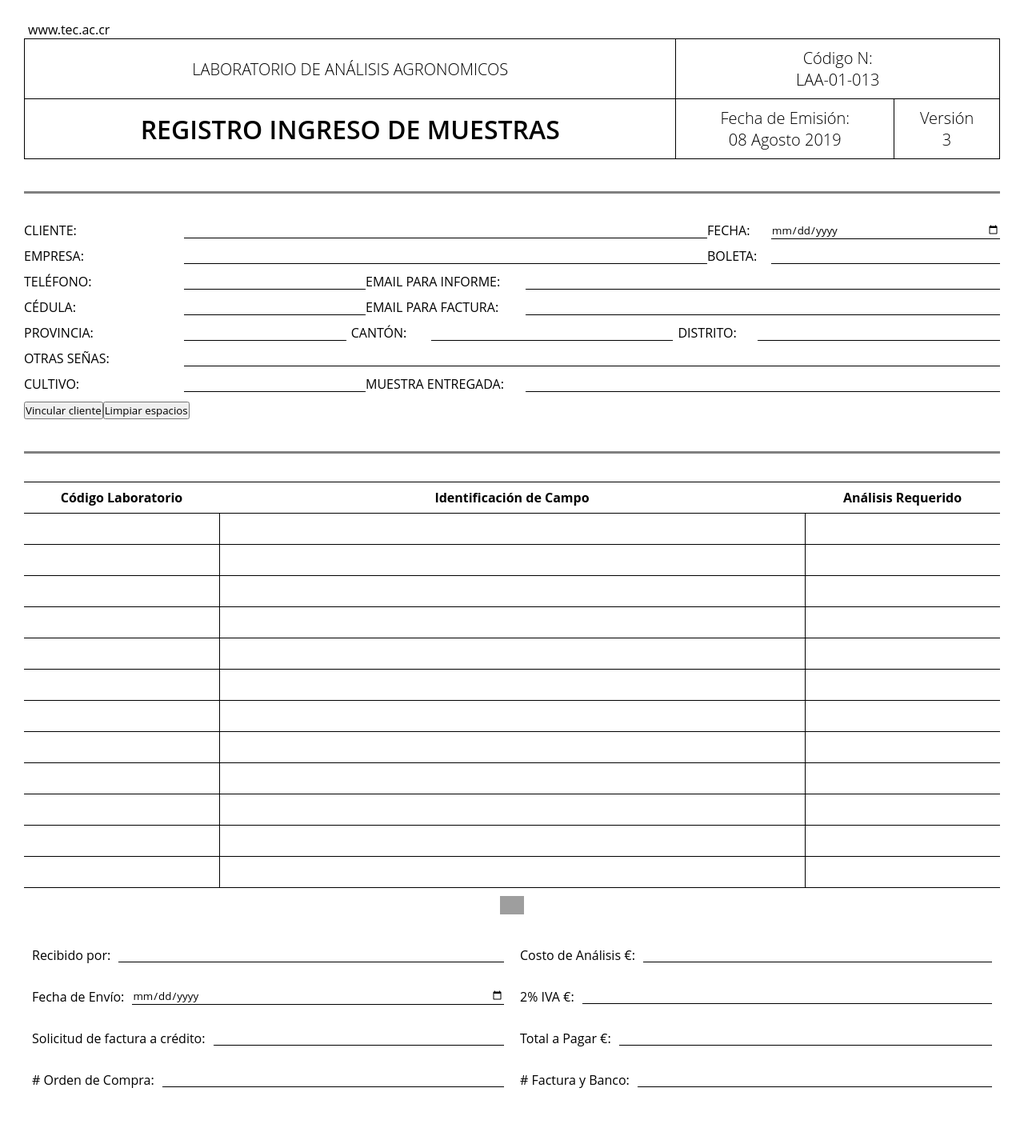
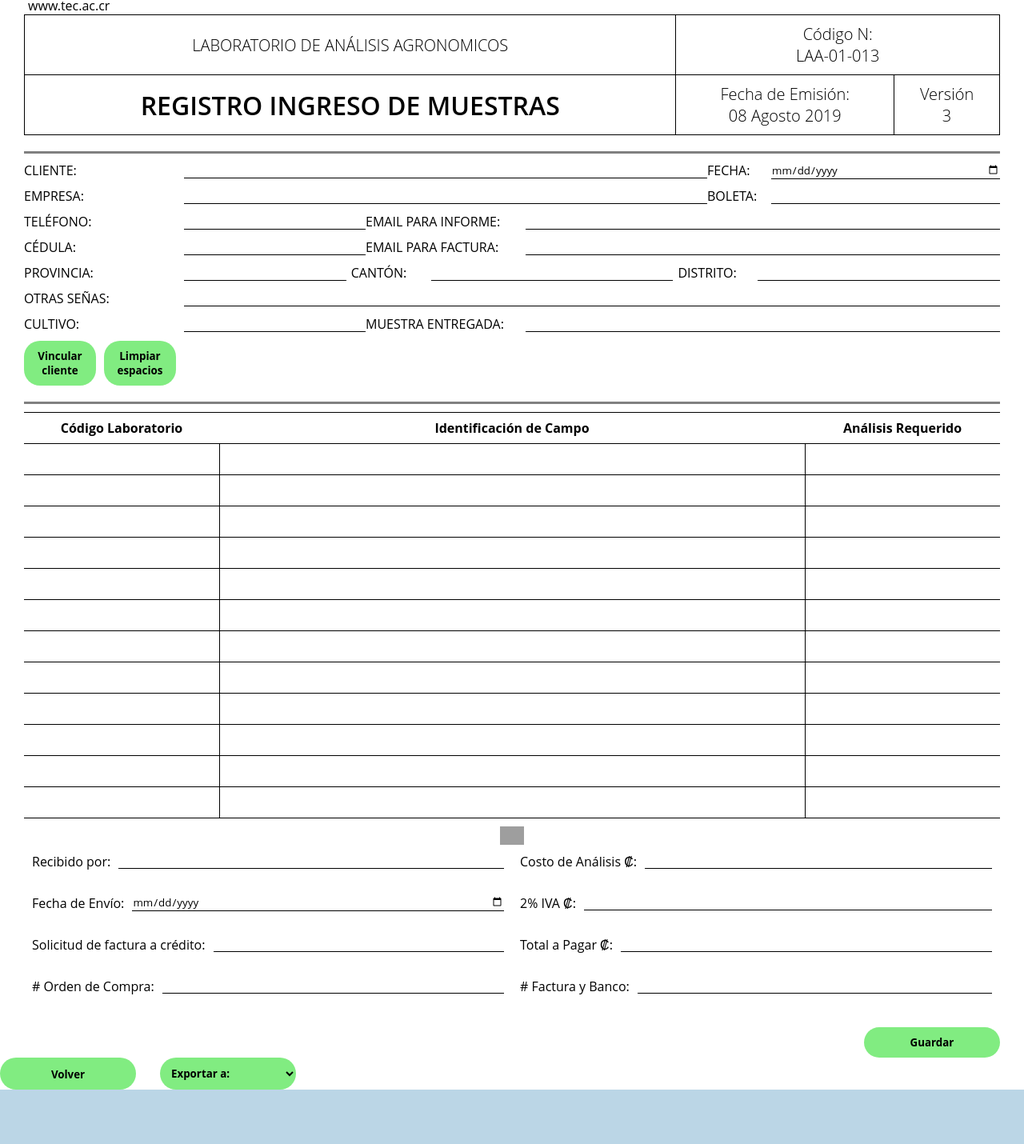
Before and after one commit to Fabricio06/Optimizacion-de-procesos-laboratorio-de-analisis-agronomicos-TEC, a React (Create React App) app in the folder Producto/TEC/Front-End/: page /FormularioIngresoMuestras in a window 1280 px wide. Shown: the part 4-1434 px from the top of the page at 80% size. After the commit the page ends 1366 px from the top, so only its background shows below. Built offline with nearby package versions, Linux system fonts and the light colour scheme; grey boxes are pictures that could not be loaded.

Commit message:
Formularios Terminados

```diff
--- a/Producto/TEC/Front-End/src/components/FormularioIngresoMuestras/FormIngresoMuestraDatosCliente.jsx
+++ b/Producto/TEC/Front-End/src/components/FormularioIngresoMuestras/FormIngresoMuestraDatosCliente.jsx
@@ -1,10 +1,9 @@
-import React, { useEffect } from 'react';
+import React, { useEffect, useState } from 'react';
 import { useNavigate } from 'react-router-dom';
-import { useForm } from 'react-hook-form';
 
 import { obtenerFechaFormateada } from '../../functions/manejo_de_fechas';
 
-const FormIngresoMuestraDatosCliente = ({ register,setValue }) => {
+const FormIngresoMuestraDatosCliente = ({ register,setValue}) => {
 
     const navigate = useNavigate();
 
@@ -57,11 +56,11 @@ const FormIngresoMuestraDatosCliente = ({ register,setValue }) => {
                 {/* Cliente */}
                     <div className="form-row">
                         <label htmlFor="cliente">CLIENTE:</label>
-                        <input
+                        <input required
                             type="text"
                             id="cliente"
                             name="cliente"
-                            {...register('nombre')}
+                            {...register('nombre', { required: 'El nombre es requerido',minLength: 2  })}
                         />
                     </div>
 
@@ -72,7 +71,7 @@ const FormIngresoMuestraDatosCliente = ({ register,setValue }) => {
                             type="date"
                             id="fecha"
                             name="fecha"
-                            {...register('fecha')}
+                            {...register('fecha', { required: 'la fecha es requerida',minLength: 2  })}
                         />
                     </div>
                 </div>
@@ -85,7 +84,7 @@ const FormIngresoMuestraDatosCliente = ({ register,setValue }) => {
                             type="text"
                             id="empresa"
                             name="empresa"
-                            {...register('empresa')}
+                            {...register('empresa', { required: false, minLength: 2 })}
                         />
                     </div>
 
@@ -96,7 +95,7 @@ const FormIngresoMuestraDatosCliente = ({ register,setValue }) => {
                             type="text"
                             id="boleta"
                             name="boleta"
-                            {...register('boleta')}
+                            {...register('boleta', {required:false, minLength: 1, maxLength: 9})}
                         />
                     </div>
                 </div>
@@ -109,7 +108,7 @@ const FormIngresoMuestraDatosCliente = ({ register,setValue }) => {
                             type="number"
                             id="telefono"
                             name="telefono"
-                            {...register('telefono')}
+                            {...register('telefono',{ required: 'El telefono es requerido', minLength: 8, maxLength: 9 })}
                         />
                     </div>
 
@@ -120,7 +119,7 @@ const FormIngresoMuestraDatosCliente = ({ register,setValue }) => {
                             type="email"
                             id="emailInforme"
                             name="emailInforme"
-                            {...register('emailInforme')}
+                            {...register('emailInforme',  { required: true, pattern: /^\S+@\S+\.\S+$/ })}
                         />
                     </div>
 
@@ -134,7 +133,7 @@ const FormIngresoMuestraDatosCliente = ({ register,setValue }) => {
                             type="number"
                             id="cedula"
                             name="cedula"
-                            {...register('cedula')}
+                            {...register('cedula',{ required: 'La cedula es requerida',  minLength: 8, maxLength: 9 })}
                         />
                     </div>
 
@@ -145,7 +144,7 @@ const FormIngresoMuestraDatosCliente = ({ register,setValue }) => {
                             type="email"
                             id="emailFactura"
                             name="emailFactura"
-                            {...register('emailFactura')}
+                            {...register('emailFactura',{ required: true, pattern: /^\S+@\S+\.\S+$/ })}
                         />
                     </div>
                 </div>
@@ -158,7 +157,7 @@ const FormIngresoMuestraDatosCliente = ({ register,setValue }) => {
                             type="text"
                             id="provincia"
                             name="provincia"
-                            {...register('provincia')}
+                            {...register('provincia',{ required: false, minLength: 2 })}
                         />
                     </div>
 
@@ -169,7 +168,7 @@ const FormIngresoMuestraDatosCliente = ({ register,setValue }) => {
                             type="text"
                             id="canton"
                             name="canton"
-                            {...register('canton')}
+                            {...register('canton',{ required: false, minLength: 2 })}
                         />
                     </div>
 
@@ -180,7 +179,7 @@ const FormIngresoMuestraDatosCliente = ({ register,setValue }) => {
                             type="text"
                             id="distrito"
                             name="distrito"
-                            {...register('distrito')}
+                            {...register('distrito', { required: false, minLength: 2 })}
                         />
                     </div>
                 </div>
@@ -192,7 +191,7 @@ const FormIngresoMuestraDatosCliente = ({ register,setValue }) => {
                             type="text"
                             id="otrasSenas"
                             name="otrasSenas"
-                            {...register('otrasSenas')}
+                            {...register('otrasSenas', { required: false })}
                         />
                     </div>
                 </div>
@@ -205,7 +204,7 @@ const FormIngresoMuestraDatosCliente = ({ register,setValue }) => {
                             type="text"
                             id="cultivo"
                             name="cultivo"
-                            {...register('cultivo')}
+                            {...register('cultivo', { required: true })}
                         />
                     </div>
 
@@ -216,15 +215,14 @@ const FormIngresoMuestraDatosCliente = ({ register,setValue }) => {
                             type="text"
                             id="muestraEntregada"
                             name="muestraEntregada"
-                            {...register('muestraEntregada')}
+                            {...register('muestraEntregada', { required: false })}
                         />
                     </div>
                 </div>
+
             </form>
-            <button type='button' onClick={handleVincularCliente}>Vincular cliente</button>
-            <button type='button' onClick={ClearCliente}>Limpiar espacios</button>
-
-
+            <button type='button' className='botonClientes' id='vincular-cliente-boton' onClick={handleVincularCliente}>Vincular cliente</button>
+            <button type='button' className='botonClientes' id='limpiar-datos-cliente-boton' onClick={ClearCliente}>Limpiar espacios</button>
             <hr className='line-below-div' />
         </div>
     );
--- a/Producto/TEC/Front-End/src/components/FormularioIngresoMuestras/FormIngresoMuestras.css
+++ b/Producto/TEC/Front-End/src/components/FormularioIngresoMuestras/FormIngresoMuestras.css
@@ -9,7 +9,8 @@
 /*Styles de la tabla en el encabezado*/
 
 .headerTable{
-  padding: 30px;
+  padding-left: 30px;
+padding-right: 30px;
 }
 
 .headerTable p{
@@ -53,15 +54,15 @@
   border: none;
   height: 3px;
   background-color: gray;
-  margin-top: 40px;
+  margin-top: 20px;
+  margin-bottom: 10px
 }
 
 /*Styles de los datos del cliente*/
 
 .FormIngresoMuestraDatosCliente{
-  padding: 30px;
-  padding-top: 5px;
-  padding-bottom: 5px;
+  padding-left: 30px;
+  padding-right: 30px;
 }
 
 .FormIngresoMuestraDatosCliente form{
@@ -94,6 +95,15 @@
   display: flex;
 }
 
+.FormIngresoMuestraDatosCliente .botonClientes ,.body-table .botonClientes {
+  display: inline-flex;
+  width: 90px;
+  margin-right: 10px;
+  background-color: #81EC81;
+  border: none;
+  border-radius: 20px;
+  font-weight: bold;
+}
 
 .linea-1-clientes .form-row:first-child{
   flex-basis: 70%;
@@ -143,7 +153,8 @@
 
 /*Styles FormIngresoMuestrasBody*/
   .body-table{
-    padding: 30px;
+    padding-left: 30px;
+padding-right: 30px;
   }
 
   .form-table table {
@@ -208,7 +219,8 @@
   display: flex;
   flex-wrap: wrap; /* Permite que los elementos se apilen si no hay espacio suficiente */
   justify-content: space-between;
-  padding: 30px;
+  padding-left: 30px;
+padding-right: 30px;
   padding-top: 0px;
 }
 
@@ -241,11 +253,57 @@
   border-bottom: 2px solid green;
 }
 
+/*Styles out footer*/
+
+
+.botonesExportaciones{
+  display: flex;
+
+}
+
+#opcionesExport,.botonClientes{
+  width: 170px;
+  padding: 10px;
+  background-color: #81EC81;
+  border: none;
+  border-radius: 20px;
+  font-weight: bold;
+}
+
+#opcionesExport:hover,.botonClientes:hover,#button-agregar-tablas:hover{
+  background-color: green;
+  color: white;
+}
+
+.form-botton-container {
+  display: flex;
+  justify-content: flex-end;
+  padding-right: 30px;
+}
+
+.botonClientes{
+  display: flex;
+  justify-content: space-around;
+  align-items: flex-end;
+}
 /*Style ClientesSelectorPage*/
 
 .ClientesSelectorPage{
   background-color: white;
+  padding: 30px;
 }
+
+.ClientesSelectorPage .filtros-datagrid{
+  display: flex;
+  flex-wrap: wrap;
+}
+
+.ClientesSelectorPage .filtros-datagrid input{
+  width: 100px;
+  height: 15px;
+}
+
+
 
 
 /*Style Responsive*/
--- a/Producto/TEC/Front-End/src/components/FormularioIngresoMuestras/FormIngresoMuestrasFooter.jsx
+++ b/Producto/TEC/Front-End/src/components/FormularioIngresoMuestras/FormIngresoMuestrasFooter.jsx
@@ -1,6 +1,7 @@
-import React, { useState } from 'react';
+import React, { useEffect} from 'react';
 
 const FooterTable = ({register}) => {
+
   return (
     <div className='footer-table'>
       <form >
@@ -11,7 +12,7 @@ const FooterTable = ({register}) => {
               type="text"
               id="recibido"
               name="recibido"
-              {...register('recibidoPor')}
+              {...register('recibidoPor',{required:'Se requiere este espacio'})}
             />
           </div>
           <div className="form-group">
@@ -20,7 +21,7 @@ const FooterTable = ({register}) => {
               type="date"
               id="fechaEnvio"
               name="fechaEnvio"
-              {...register('fechaEnvio')}
+              {...register('fechaEnvio',{required:'Se requiere este espacio'})}
             />
           </div>
           <div className="form-group">
@@ -29,7 +30,7 @@ const FooterTable = ({register}) => {
               type="text"
               id="solicitudCredito"
               name="solicitudCredito"
-              {...register('solicitudDeFacturaCredito')}
+              {...register('solicitudDeFacturaCredito',{required:'Se requiere este espacio'})}
             />
           </div>
           <div className="form-group">
@@ -38,36 +39,36 @@ const FooterTable = ({register}) => {
               type="text"
               id="ordenCompra"
               name="ordenCompra"
-              {...register('ordenCompra')}
+              {...register('ordenCompra',{required:'Se requiere este espacio'})}
             />
           </div>
         </div>
         <div className='footer-derecha'>
           <div className="form-group">
-            <label htmlFor="costoAnalisis">Costo de Análisis €:</label>
+            <label htmlFor="costoAnalisis">Costo de Análisis ₡:</label>
             <input
               type="number"
               id="costoAnalisis"
               name="costoAnalisis"
-              {...register('costoAnalisis')}
+              {...register('costoAnalisis',{required:'Se requiere este espacio', minLength: 8, maxLength: 9})}
             />
           </div>
           <div className="form-group">
-            <label htmlFor="iva">2% IVA €:</label>
+            <label htmlFor="iva">2% IVA ₡:</label>
             <input
               type="number"
               id="iva"
               name="iva"
-              {...register('IVA')}
+              {...register('IVA',{required:'Se requiere este espacio', minLength: 8, maxLength: 9})}
             />
           </div>
           <div className="form-group">
-            <label htmlFor="totalPagar">Total a Pagar €:</label>
+            <label htmlFor="totalPagar">Total a Pagar ₡:</label>
             <input
               type="number"
               id="totalPagar"
               name="totalPagar"
-              {...register('totalPagar')}
+              {...register('totalPagar',{required:'Se requiere este espacio', minLength: 8, maxLength: 9})}
             />
           </div>
           <div className="form-group">
@@ -76,7 +77,7 @@ const FooterTable = ({register}) => {
               type="text"
               id="facturaBanco"
               name="facturaBanco"
-              {...register('facturaBanco')}
+              {...register('facturaBanco',{required:'Se requiere este espacio'})}
             />
           </div>
         </div>
--- a/Producto/TEC/Front-End/src/components/FormularioIngresoMuestras/FormIngresoMuestrasPrincipal.jsx
+++ b/Producto/TEC/Front-End/src/components/FormularioIngresoMuestras/FormIngresoMuestrasPrincipal.jsx
@@ -1,20 +1,29 @@
-import React, {useRef} from 'react';
-import { useForm, setValue } from 'react-hook-form';
+import React, { useRef} from 'react';
+import { useForm} from 'react-hook-form';
 import './FormIngresoMuestras.css';
 import HeaderTable from './FormIngresoMuestraTablaH';
 import DatosCliente from './FormIngresoMuestraDatosCliente';
 import BodyTable from './FormIngresoMuestrasBody';
 import FooterTable from './FormIngresoMuestrasFooter';
+import { useNavigate } from 'react-router-dom';
+import { useReactToPrint } from 'react-to-print';
 
 import { exportarAPDF, exportarAImagen, exportarAExcel,
-        exportarADocx, ExportarAImpresora } from '../../functions/exports/exportaciones_de_archivos';
+        exportarADocx } from '../../functions/exports/exportaciones_de_archivos';
 
 const SampleForm = () => {
+  const navigate = useNavigate();
   const pdfContentRef = useRef(null);
-  const { register, handleSubmit, formState: { errors }, setValue , getValues} = useForm();
+  const { register, handleSubmit, setValue , getValues,  formState: { errors }} = useForm();
   const handleDataFromChild = (tableData) => {
     setValue('tablaDatos', tableData);
   };
+  const volver = () => {
+    navigate('/App');
+  };
+  const handlePrint = useReactToPrint({
+    content: () => pdfContentRef.current,
+  });
 
 
   function procesarExportacion(elementId, newStyles, tipoExportacion) {
@@ -30,7 +39,11 @@ const SampleForm = () => {
       for (const key in newStyles) {
         element.style[key] = newStyles[key];
       }
+      ocultarElementos(); // Ocultar antes de exportar;
       switch (tipoExportacion) {
+        case "IMPRIMIR":
+          handlePrint({content: () => pdfContentRef.current,});
+          break;
         case "PDF":
           exportarAPDF(pdfContentRef);
           break;
@@ -46,9 +59,9 @@ const SampleForm = () => {
         default:
           alert('Tipo de exportación no reconocida');
           break;
+
       }
-
-
+      mostrarElementos(); // Mostrar después de exportar
       // Restablecer los estilos originales
       for (const key in originalStyles) {
         element.style[key] = originalStyles[key];
@@ -88,6 +101,10 @@ const SampleForm = () => {
   const realizarPeticionesConRollback = async () => {
     try {
       const valores = obtenerDatosParaExportar();
+      if(valores.tablaDatos==null){
+        alert('tienes que llenar por lo menos una tabla');
+        return;
+      }
       let respuestaClienteExistente = await fetch(`http://localhost:3001/api/cliente/cedula/${valores.cedula}`);
       let clienteExistente = false;
 
@@ -100,9 +117,6 @@ const SampleForm = () => {
           clienteExistente = false;
         }
       }
-      console.log(clienteExistente.ok);
-      console.log(respuestaClienteExistente);
-      console.log(valores)
 
       if(!clienteExistente){
         await realizarPeticionConJSON('http://localhost:3001/api/cliente/registrarCliente', {
@@ -141,16 +155,84 @@ const SampleForm = () => {
         });
     }
 
-
-      //const resultado2 = await realizarPeticionConJSON('URL2', { /* datos para URL2 */ });
-
-      // Continuar con la lógica si todas las peticiones son exitosas
-
     } catch (error) {
       throw error;
     }
   };
+  function manejarExportacion(event) {
+    const opcion = event.target.value;
+    switch (opcion) {
+      case 'imprimir':
+        procesarExportacion("contenido-exportar", { width: "900px" }, "IMPRIMIR")
+        break;
+      case 'pdf':
+        procesarExportacion("contenido-exportar", { width: "900px" }, "PDF");
+        break;
+      case 'excel':
+        procesarExportacion("contenido-exportar", { width: "900px" }, "EXCEL");
+        break;
+      case 'word':
+        procesarExportacion("contenido-exportar", { width: "900px" }, "DOCX");
+        break;
+      case 'imagen':
+        procesarExportacion("contenido-exportar", { width: "900px" }, "IMG");
+        break;
+      default:
+        console.log("Opción no reconocida");
+    }
+  }
 
+  const ocultarElementos = () => {
+    const elementosOcultar = [
+      'button-agregar-tablas',
+      'vincular-cliente-boton',
+      'limpiar-datos-cliente-boton',
+      'opcionesExport',
+      'guardar-boton',
+      'boton-volver',
+    ];
+
+    elementosOcultar.forEach((elementId) => {
+      const element = document.getElementById(elementId);
+      if (element) {
+        // Guardar el estilo original
+        element.dataset.originalStyle = element.style.cssText;
+
+        // Ocultar el elemento
+        element.style.display = "none";
+      }
+    });
+  };
+
+  // Función para mostrar los elementos nuevamente
+  const mostrarElementos = () => {
+    const elementosMostrar = [
+      'button-agregar-tablas',
+      'vincular-cliente-boton',
+      'limpiar-datos-cliente-boton',
+      'opcionesExport',
+      'guardar-boton',
+      'boton-volver',
+    ];
+
+    elementosMostrar.forEach((elementId) => {
+      const element = document.getElementById(elementId);
+      if (element) {
+        // Restaurar el estilo original
+        const originalStyle = element.dataset.originalStyle;
+        if (originalStyle) {
+          element.style.cssText = originalStyle;
+        } else {
+          // Si no hay estilo original, mostrar el elemento de manera predeterminada
+          element.style.display = "";
+        }
+      }
+    });
+
+
+
+
+  };
 
 
   return (
@@ -159,19 +241,33 @@ const SampleForm = () => {
 
        <HeaderTable />
        <form onSubmit={handleSubmit(realizarPeticionesConRollback)}>
-          <DatosCliente register={register} setValue={setValue} />
+          <DatosCliente register={register} setValue={setValue}  />
           <BodyTable onDataSubmit={handleDataFromChild}/>
           <FooterTable register={register}/>
       {/* Submit Button */}
-      <button type="submit">Enviar</button>
+        <div className='form-botton-container'>
+          <button id='guardar-boton'  className='botonClientes' type="submit">Guardar</button>
+        </div>
        </form>
 
        </div>
-       <button onClick={ExportarAImpresora}>Imprimir PDF</button>
-       <button onClick={() => procesarExportacion("contenido-exportar", { width: "900px" }, "PDF")}>Exportar a PDF</button>
-       <button onClick={() => procesarExportacion("contenido-exportar", { width: "900px" }, "EXCEL")}>Exportar a Excel</button>
-       <button onClick={() => procesarExportacion("contenido-exportar", { width: "900px" }, "DOCX")}>Exportar a Word</button>
-       <button onClick={() => procesarExportacion("contenido-exportar", { width: "900px" }, "IMG")}>Exportar como Imagen</button>
+
+       <div className='.botonesFinales' style={{display: 'flex' }}>
+       <div style={{ paddingRight: '30px', display: 'flex' }}>
+        <button onClick={volver} className='botonClientes' id='boton-volver'  type='button'>Volver</button>
+        </div>
+
+       <div className='botonesExportaciones'>
+        <select name="opcionesExport" id="opcionesExport" onChange={manejarExportacion}>
+          <option selected>Exportar a:</option>
+          <option value="imprimir">Imprimir PDF</option>
+          <option value="pdf">Exportar a PDF</option>
+          <option value="excel">Exportar a Excel</option>
+          <option value="word">Exportar a Word</option>
+          <option value="imagen">Exportar como Imagen</option>
+        </select>
+        </div>
+      </div>
     </div>
 
   );
--- a/Producto/TEC/Front-End/src/components/Main.js
+++ b/Producto/TEC/Front-End/src/components/Main.js
@@ -22,7 +22,7 @@ const Main = () => {
                 <div className='option'>
                     <h3>Registro e Ingreso de Muestras de tierra</h3>
                     <p>Formulario para muestras de laboratorio</p>
-                    <p>Ingrese <strong><a href='/formulariosMuestras'>aquí</a></strong></p>
+                    <p>Ingrese <strong><a href='/FormularioIngresoMuestras'>aquí</a></strong></p>
                     <img src={Icono1}/>
                 </div>
                 <div className='option'>
@@ -34,7 +34,7 @@ const Main = () => {
                 <div className='option'>
                     <h3>Creación de bitácoras</h3>
                     <p>Seleccionar el tipo de bitácora y rellenar con nuevos datos</p>
-                    <p>Ingrese <strong> <a href='#'>aquí</a></strong></p>
+                    <p>Ingrese <strong> <a href='/formulariosMuestras'>aquí</a></strong></p>
                     <img src={Icono3}/>
                 </div>
             </div>
--- a/Producto/TEC/Front-End/src/components/Menu.js
+++ b/Producto/TEC/Front-End/src/components/Menu.js
@@ -8,7 +8,7 @@ const Menu = () => {
             <div className='nav-logo'><a className= 'logo' href="/App">Laboratorio de Análisis <strong>Agronómicos</strong></a></div>
             <div className={`nav_items ${isOpen && "open"}`}>
                 <a href="/">Inicio</a>
-                <a href="/formulariosMuestras">Formularios</a>
+                <a href="/FormularioIngresoMuestras">Formularios</a>
                 <a href="/perfilUsuario">Accede al perfil</a>
 
             </div>
```
Also changed, not shown: Producto/TEC/Front-End/src/App.css (+10 -1 lines), Producto/TEC/Front-End/src/components/FormularioIngresoMuestras/ClienteDataGrid.jsx (+18 -7 lines), Producto/TEC/Front-End/src/functions/exports/exportaciones_de_archivos.jsx (+3 -15 lines).
